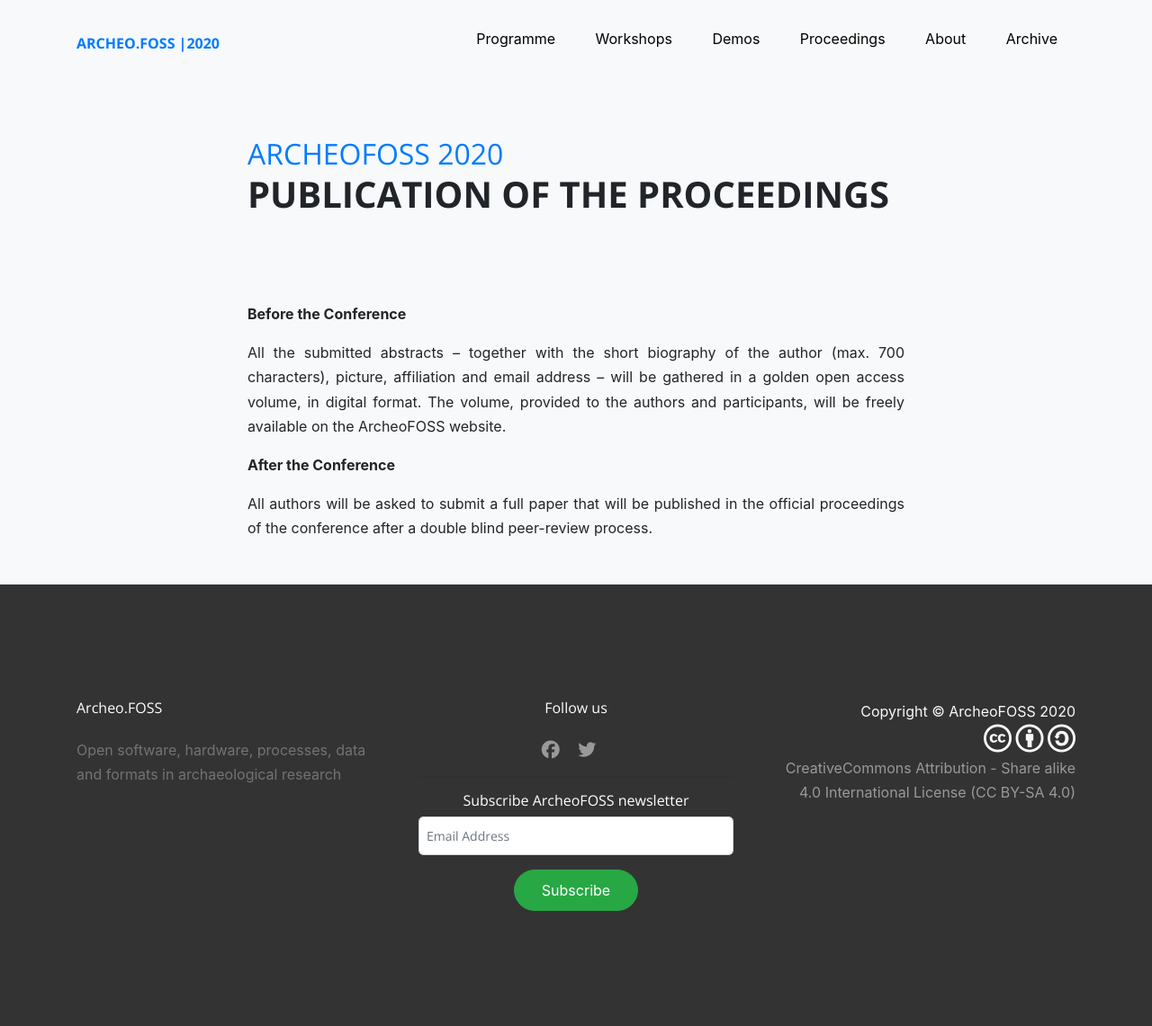
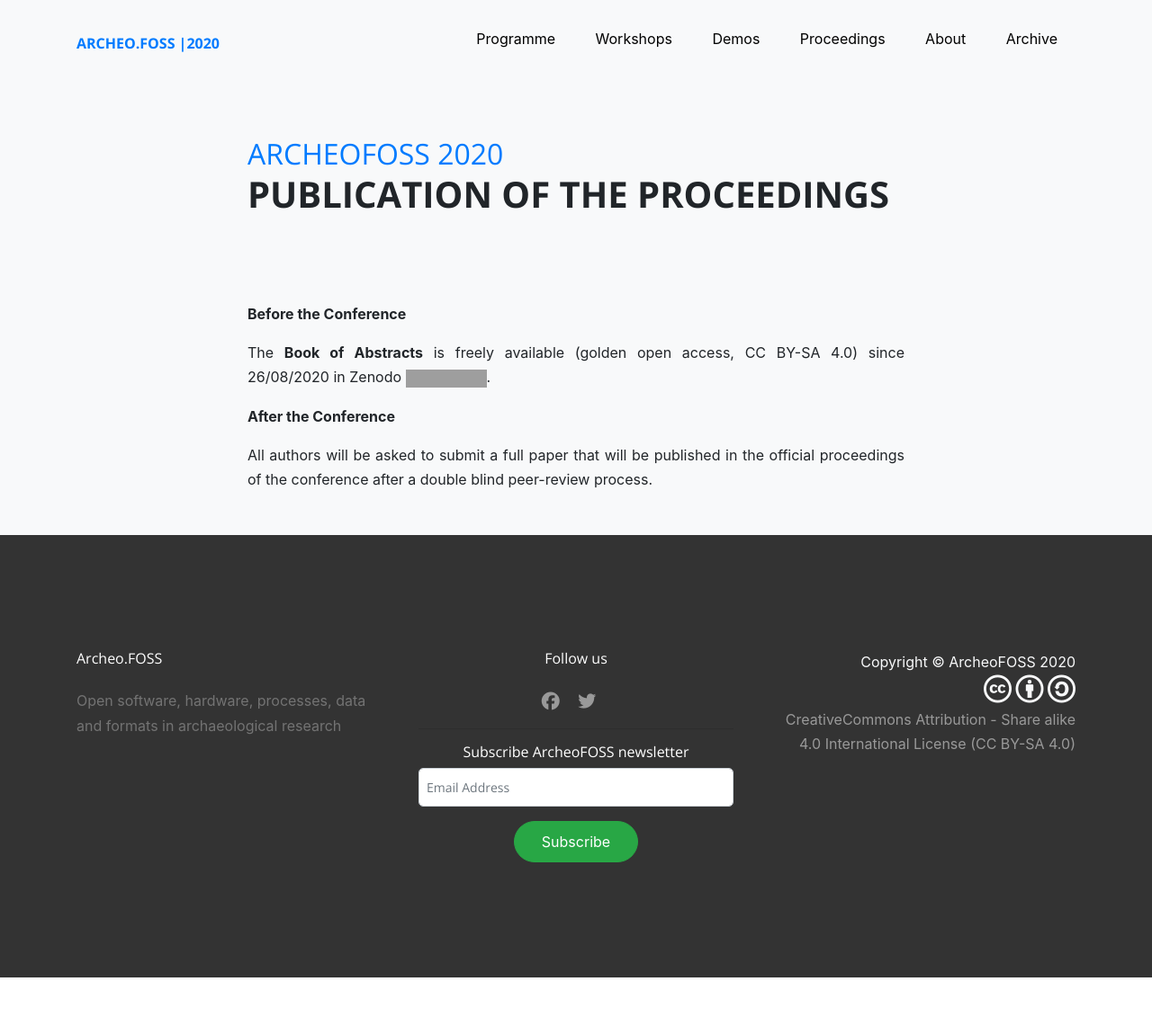
Before and after one commit to archeofoss/archeofoss2020, a Jekyll site: the page built from proceedings.md, in a window 1280 px wide. Shown: the whole page at 90% size. Built offline with Jekyll 4.4.1, drawn with Linux system fonts in a browser that asks for light colours; nearby versions of some CDN libraries; after the commit the page ends 1087 px from its top, so only the background shows below that; grey boxes are pictures that could not be loaded.

Commit message:
Update proceedings.md

```diff
--- a/proceedings.md
+++ b/proceedings.md
@@ -6,7 +6,9 @@
 
 **Before the Conference**
 
-All the submitted abstracts – together with the short biography of the author (max. 700 characters), picture, affiliation and email address – will be gathered in a golden open access volume, in digital format. The volume, provided to the authors and participants, will be freely available on the ArcheoFOSS website.
+The **Book of Abstracts** is freely available (golden open access, CC BY-SA 4.0) since 26/08/2020 in Zenodo [![DOI](https://zenodo.org/badge/DOI/10.5281/zenodo.4002961.svg)](https://doi.org/10.5281/zenodo.4002961).
+
+
 
 **After the Conference**
 
```
